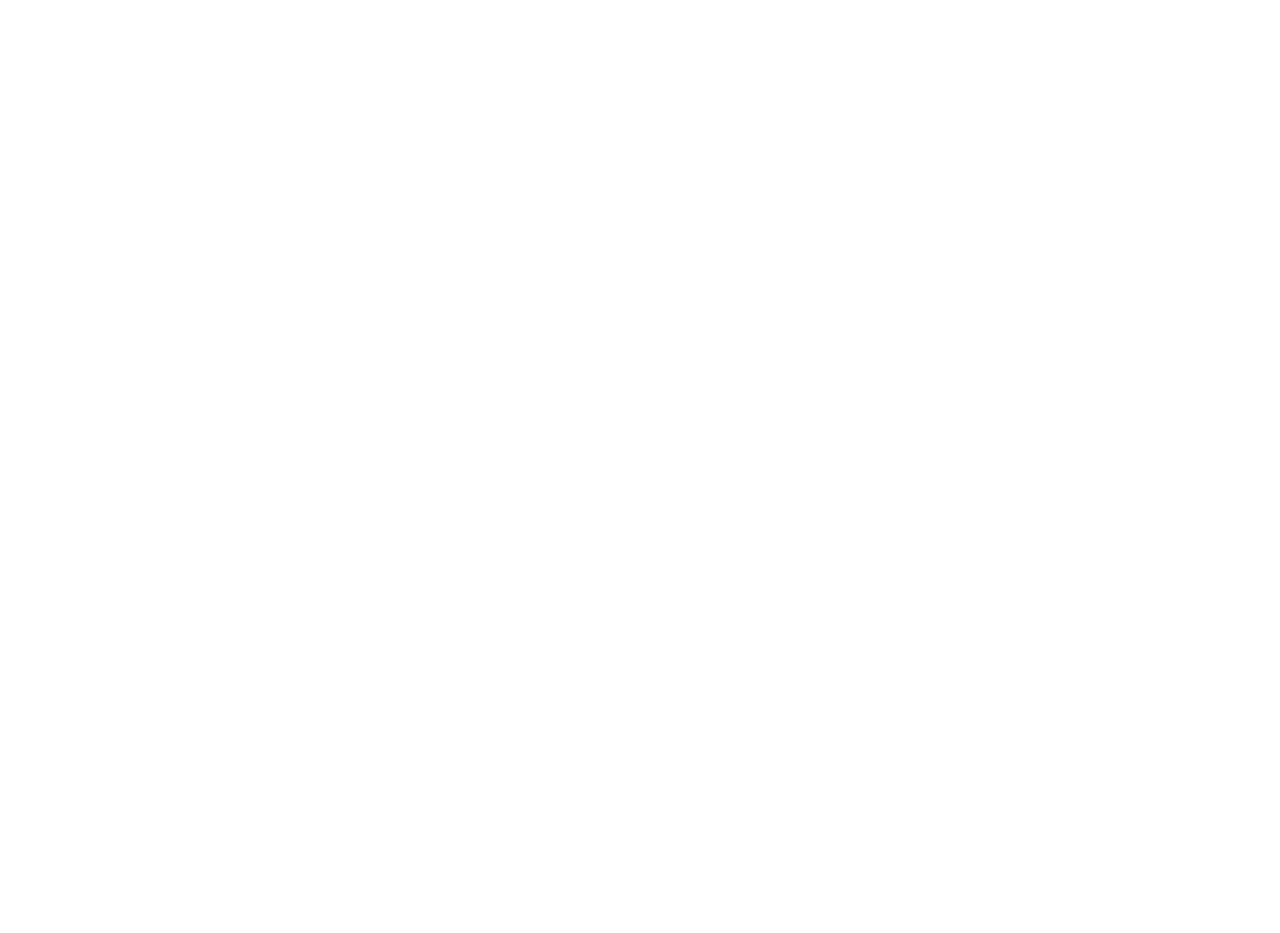
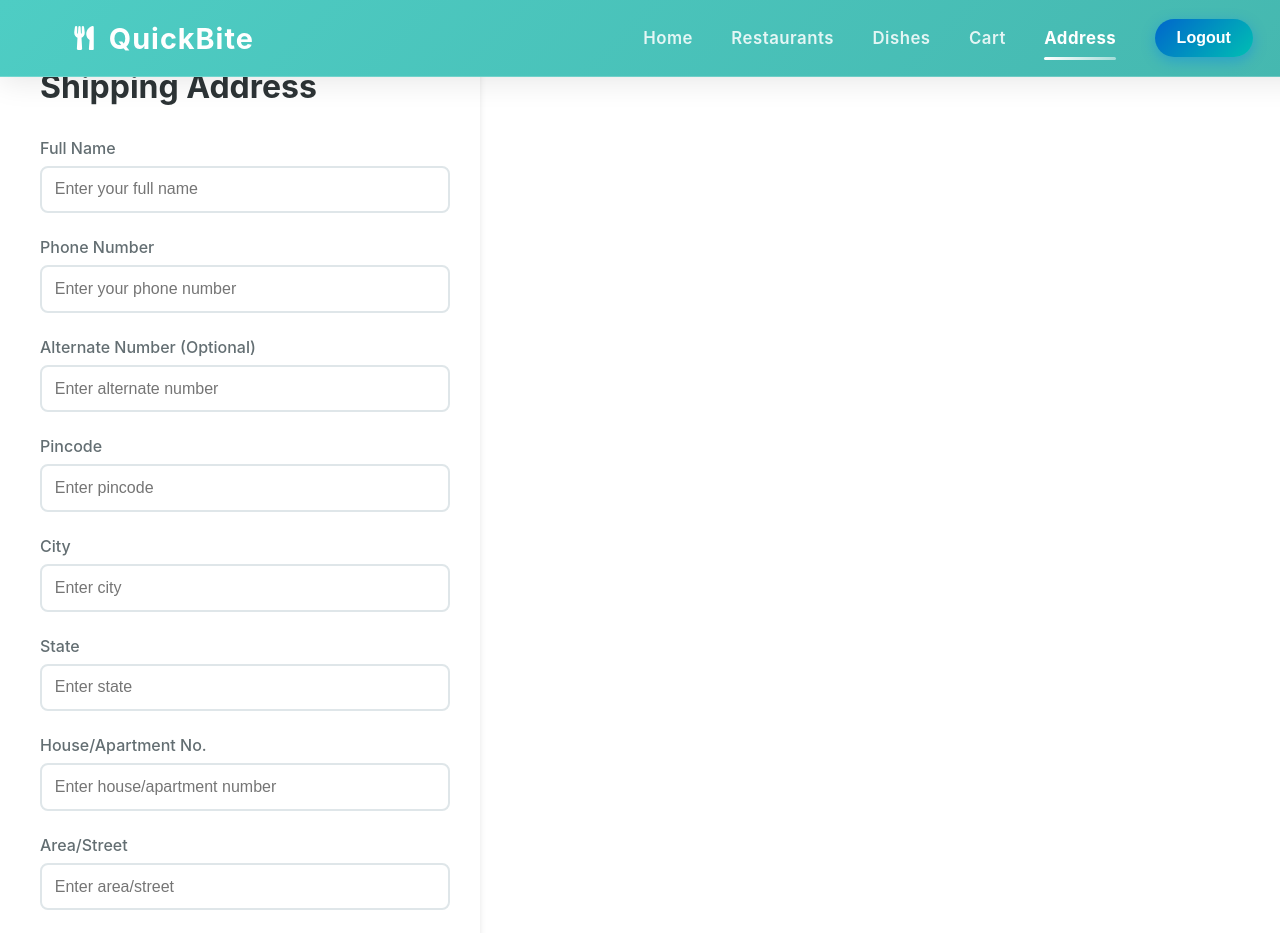
Before and after one commit to karthikdokiparthi/Online_food_ordering_application_Frontend, a React (Create React App) app: page /address in a window 1280 px wide. Before the commit this address had no page. Shown: the top 933 px of the page. Before the commit the page ends 800 px from the top, so only its background shows below. Built offline with nearby package versions, Linux system fonts and the light colour scheme; sample sign-in values are in the browser's storage.

Commit message:
feat: Add UserAddress component with Redux integration for saving shipping address

```diff
--- a/src/App.js
+++ b/src/App.js
@@ -8,6 +8,7 @@
 import UserRegistration from './features/users/UserRegistration';
 import MainLayout from './MainLayout';
 import Cart from './features/Cart/Cart';
+import UserAddress from './features/users/UserAddress';
 
 // Private Route Component
 const PrivateRoute = ({ children }) => {
@@ -44,6 +45,11 @@
               <Cart />
             </PrivateRoute>
           } />
+          <Route path='/address' element={
+            <PrivateRoute>
+              <UserAddress />
+            </PrivateRoute>
+          } />
         </Route>
       </Routes>
     </BrowserRouter>
--- a/src/components/Navbar.js
+++ b/src/components/Navbar.js
@@ -124,6 +124,15 @@
                             Cart
                         </Link>
                     </li>
+                    <li className="nav-item">
+                        <Link
+                            to="/address"
+                            className={`nav-link ${isActive('/address') ? 'active' : ''}`}
+                            onClick={closeMobileMenu}
+                        >
+                            Address
+                        </Link>
+                    </li>
                     {isAuthenticated && (
                         <li className="nav-item">
                             <button
--- /dev/null
+++ b/src/features/users/UserAddress.js
@@ -0,0 +1,158 @@
+import React, { useEffect, useState } from 'react'
+import { useDispatch, useSelector } from 'react-redux'
+import { userAddress } from './userSlice';
+
+function UserAddress() {
+    const dispatch = useDispatch();
+    const [user, setUser] = useState({
+        fullName: '',
+        phoneNumber: '',
+        alternateNumber: '',
+        pincode: '',
+        city: '',
+        state: '',
+        houseNo: '',
+        area: ''
+    })
+
+    const handleChange = (e) => {
+        const { name, value } = e.target;
+        setUser((prevUser) => ({
+            ...prevUser, [name]: value
+        }))
+    }
+
+    const handleSubmit = (e) => {
+        e.preventDefault();
+        dispatch(userAddress(user));
+    }
+    return (
+        <div className="form-container">
+            <h2>Shipping Address</h2>
+            <form onSubmit={handleSubmit}>
+                <div className="input-group">
+                    <label htmlFor="fullName">Full Name</label>
+                    <input
+                        type="text"
+                        id="fullName"
+                        name="fullName"
+                        value={user.fullName}
+                        onChange={handleChange}
+                        placeholder="Enter your full name"
+                        autoComplete="name"
+                        required
+                    />
+                </div>
+
+                <div className="input-group">
+                    <label htmlFor="phoneNumber">Phone Number</label>
+                    <input
+                        type="tel"
+                        id="phoneNumber"
+                        name="phoneNumber"
+                        value={user.phoneNumber}
+                        onChange={handleChange}
+                        placeholder="Enter your phone number"
+                        autoComplete="tel"
+                        pattern="[0-9]{10}"
+                        required
+                    />
+                </div>
+
+                <div className="input-group">
+                    <label htmlFor="alternateNumber">Alternate Number (Optional)</label>
+                    <input
+                        type="tel"
+                        id="alternateNumber"
+                        name="alternateNumber"
+                        value={user.alternateNumber}
+                        onChange={handleChange}
+                        placeholder="Enter alternate number"
+                        autoComplete="tel"
+                        pattern="[0-9]{10}"
+                    />
+                </div>
+
+                <div className="input-row">
+                    <div className="input-group">
+                        <label htmlFor="pincode">Pincode</label>
+                        <input
+                            type="text"
+                            id="pincode"
+                            name="pincode"
+                            value={user.pincode}
+                            onChange={handleChange}
+                            placeholder="Enter pincode"
+                            autoComplete="postal-code"
+                            required
+                        />
+                    </div>
+
+                    <div className="input-group">
+                        <label htmlFor="city">City</label>
+                        <input
+                            type="text"
+                            id="city"
+                            name="city"
+                            value={user.city}
+                            onChange={handleChange}
+                            placeholder="Enter city"
+                            autoComplete="address-level2"
+                            required
+                        />
+                    </div>
+                </div>
+
+                <div className="input-group">
+                    <label htmlFor="state">State</label>
+                    <input
+                        type="text"
+                        id="state"
+                        name="state"
+                        value={user.state}
+                        onChange={handleChange}
+                        placeholder="Enter state"
+                        autoComplete="address-level1"
+                        required
+                    />
+                </div>
+
+                <div className="input-row">
+                    <div className="input-group">
+                        <label htmlFor="homeNo">House/Apartment No.</label>
+                        <input
+                            type="text"
+                            id="houseNo"
+                            name="houseNo"
+                            value={user.houseNo}
+                            onChange={handleChange}
+                            placeholder="Enter house/apartment number"
+                            autoComplete="address-line1"
+                            required
+                        />
+                    </div>
+
+                    <div className="input-group">
+                        <label htmlFor="area">Area/Street</label>
+                        <input
+                            type="text"
+                            id="area"
+                            name="area"
+                            value={user.area}
+                            onChange={handleChange}
+                            placeholder="Enter area/street"
+                            autoComplete="address-line2"
+                            required
+                        />
+                    </div>
+                </div>
+
+                <button type="submit" className="submit-btn">
+                    Save Address
+                </button>
+            </form>
+        </div>
+    );
+}
+
+export default UserAddress;
--- a/src/features/users/userSlice.js
+++ b/src/features/users/userSlice.js
@@ -12,6 +12,11 @@
     const response = await API.post('/login', user);
     return response.data;
 });
+
+export const userAddress = createAsyncThunk('/user/address', async (user) => {
+    const response = await API.post('/address', user);
+    return response.data;
+})
 
 const initialToken = localStorage.getItem('token');
 
```
